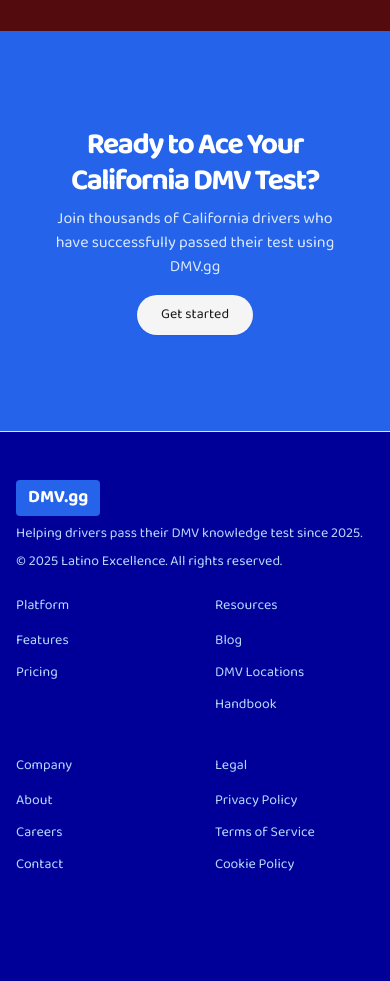
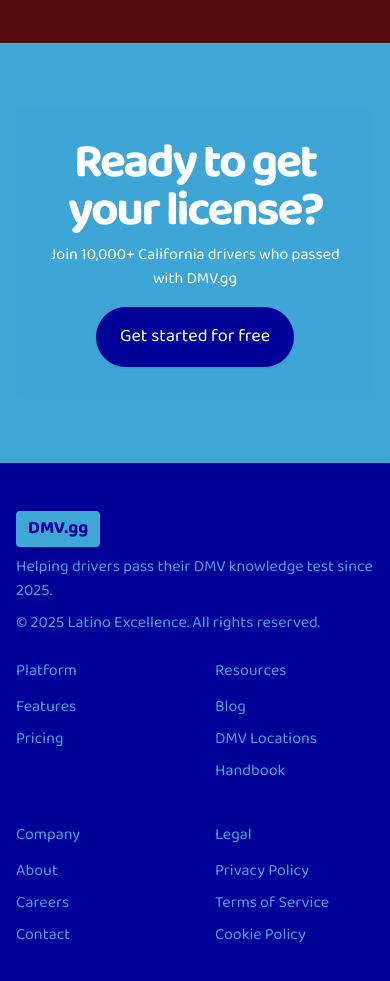
Before and after one commit to alvropena/dmv.gg, a Next.js app: page / in a window 390 px wide. Shown: the part 4400-5381 px from the top of the page. Before the commit the page ends 5324 px from the top, so only its background shows below. Built offline with nearby package versions, Linux system fonts and the light colour scheme; no server answers.

Commit message:
Update styles for CTA, FAQ, and Footer components

```diff
--- a/components/landing/CTA.tsx
+++ b/components/landing/CTA.tsx
@@ -12,27 +12,24 @@ export default function CTA() {
   };
 
   return (
-    <section className="w-full py-16 md:py-20 lg:py-24 bg-blue-600 text-white">
+    <section className="w-full py-16 md:py-20 lg:py-24 bg-[#3FA7D6] text-white">
       <div className="container mx-auto px-4">
-        <div className="max-w-5xl mx-auto rounded-lg bg-blue-600/90 p-8">
+        <div className="max-w-6xl mx-auto rounded-lg bg-[#3FA7D6]/90 p-8">
           <div className="flex flex-col items-center justify-center space-y-4 text-center">
-            <div className="space-y-2">
-              <h2 className="text-3xl font-bold tracking-tighter md:text-4xl/tight">
-                Ready to Ace Your California DMV Test?
+            <div className="space-y-2 w-full">
+              <h2 className="text-5xl font-extrabold tracking-tighter text-white sm:text-5xl md:text-5xl lg:text-7xl xl:text-8xl">
+                Ready to get your license?
               </h2>
-              <p className="max-w-[900px] text-blue-100 md:text-xl/relaxed lg:text-base/relaxed xl:text-xl/relaxed">
-                Join thousands of California drivers who have successfully
-                passed their test using DMV.gg
+              <p className="w-full text-white md:text-xl/relaxed lg:text-base/relaxed xl:text-xl/relaxed">
+                Join 10,000+ California drivers who passed with DMV.gg
               </p>
             </div>
             <div className="flex flex-col gap-2 min-[400px]:flex-row">
               <Button
-                size="lg"
-                variant="secondary"
                 onClick={handleGetStarted}
-                className="rounded-full px-6"
+                className="rounded-full text-lg px-6 py-4 h-auto bg-[#000099] text-white hover:bg-[#000099]/90 hover:text-white"
               >
-                Get started
+                Get started for free
               </Button>
             </div>
           </div>
--- a/components/landing/FAQ.tsx
+++ b/components/landing/FAQ.tsx
@@ -46,7 +46,7 @@ export default function FAQ() {
 			<div className="container mx-auto px-6">
 				<div className="flex flex-col items-center justify-center space-y-4 text-center">
 					<div className="space-y-2">
-						<h2 className="text-3xl font-bold tracking-tighter md:text-6xl/tight text-white">
+						<h2 className="text-5xl font-extrabold tracking-tighter text-[#9E2A2B] sm:text-5xl md:text-5xl lg:text-7xl xl:text-8xl">
 							Got questions?
 						</h2>
 					</div>
@@ -61,10 +61,10 @@ export default function FAQ() {
 							>
 								{faqItems.map((item) => (
 									<AccordionItem key={item.question} value={item.question} className="border-b border-white/20">
-										<AccordionTrigger className="text-left text-xl font-semibold px-6 text-white hover:text-white/90">
+										<AccordionTrigger className="text-left text-xl font-semibold px-6 text-[#9E2A2B] hover:text-[#9E2A2B]/90">
 											{item.question}
 										</AccordionTrigger>
-										<AccordionContent className="text-white/90 px-6">
+										<AccordionContent className="text-[#9E2A2B] px-6">
 											{item.answer}
 										</AccordionContent>
 									</AccordionItem>
--- a/components/landing/Footer.tsx
+++ b/components/landing/Footer.tsx
@@ -2,31 +2,31 @@ import Link from "next/link";
 
 export default function Footer() {
 	return (
-		<footer className="border-t">
+		<footer className="bg-transparent">
 			<div className="container mx-auto px-4">
 				<div className="flex flex-col gap-6 py-12 md:flex-row md:justify-between">
 					<div className="flex flex-col gap-2">
 						<Link href="/" className="flex items-center gap-2">
-							<div className="bg-blue-600 text-white font-bold py-1 px-3 rounded text-lg">
+							<div className="bg-[#3FA7D6] text-[#000099] font-bold py-1 px-3 rounded text-lg">
 								DMV.gg
 							</div>
 						</Link>
-						<p className="text-sm text-[#B6DBFF]">
+						<p className="text-base text-[#3FA7D6]">
 							Helping drivers pass their DMV knowledge test since 2025.
 						</p>
-						<p className="text-sm text-[#B6DBFF]">
+						<p className="text-base text-[#3FA7D6]">
 							© {new Date().getFullYear()} Latino Excellence. All rights
 							reserved.
 						</p>
 					</div>
 					<div className="grid grid-cols-2 gap-10 sm:grid-cols-4">
 						<div className="space-y-3">
-							<h3 className="text-sm font-medium text-[#B6DBFF]">Platform</h3>
+							<h3 className="text-base font-medium text-[#3FA7D6]">Platform</h3>
 							<ul className="space-y-2">
 								<li>
 									<Link
 										href="#features"
-										className="text-sm text-[#B6DBFF] hover:underline"
+										className="text-base text-[#3FA7D6] hover:underline"
 									>
 										Features
 									</Link>
@@ -34,7 +34,7 @@ export default function Footer() {
 								<li>
 									<Link
 										href="#pricing"
-										className="text-sm text-[#B6DBFF] hover:underline"
+										className="text-base text-[#3FA7D6] hover:underline"
 									>
 										Pricing
 									</Link>
@@ -42,12 +42,12 @@ export default function Footer() {
 							</ul>
 						</div>
 						<div className="space-y-3">
-							<h3 className="text-sm font-medium text-[#B6DBFF]">Resources</h3>
+							<h3 className="text-base font-medium text-[#3FA7D6]">Resources</h3>
 							<ul className="space-y-2">
 								<li>
 									<Link
 										href="/blog"
-										className="text-sm text-[#B6DBFF] hover:underline"
+										className="text-base text-[#3FA7D6] hover:underline"
 									>
 										Blog
 									</Link>
@@ -55,7 +55,7 @@ export default function Footer() {
 								<li>
 									<Link
 										href="https://www.dmv.ca.gov/portal/locations/"
-										className="text-sm text-[#B6DBFF] hover:underline"
+										className="text-base text-[#3FA7D6] hover:underline"
 										target="_blank"
 										rel="noopener noreferrer"
 									>
@@ -65,7 +65,7 @@ export default function Footer() {
 								<li>
 									<Link
 										href="https://www.dmv.ca.gov/portal/file/california-driver-handbook-pdf/"
-										className="text-sm text-[#B6DBFF] hover:underline"
+										className="text-base text-[#3FA7D6] hover:underline"
 										target="_blank"
 										rel="noopener noreferrer"
 									>
@@ -75,12 +75,12 @@ export default function Footer() {
 							</ul>
 						</div>
 						<div className="space-y-3">
-							<h3 className="text-sm font-medium text-[#B6DBFF]">Company</h3>
+							<h3 className="text-base font-medium text-[#3FA7D6]">Company</h3>
 							<ul className="space-y-2">
 								<li>
 									<Link
 										href="https://excellence.lat/about"
-										className="text-sm text-[#B6DBFF] hover:underline"
+										className="text-base text-[#3FA7D6] hover:underline"
 										target="_blank"
 										rel="noopener noreferrer"
 									>
@@ -90,7 +90,7 @@ export default function Footer() {
 								<li>
 									<Link
 										href="https://excellence.lat/careers"
-										className="text-sm text-[#B6DBFF] hover:underline"
+										className="text-base text-[#3FA7D6] hover:underline"
 										target="_blank"
 										rel="noopener noreferrer"
 									>
@@ -100,7 +100,7 @@ export default function Footer() {
 								<li>
 									<Link
 										href="mailto:support@dmv.gg"
-										className="text-sm text-[#B6DBFF] hover:underline"
+										className="text-base text-[#3FA7D6] hover:underline"
 									>
 										Contact
 									</Link>
@@ -108,12 +108,12 @@ export default function Footer() {
 							</ul>
 						</div>
 						<div className="space-y-3">
-							<h3 className="text-sm font-medium text-[#B6DBFF]">Legal</h3>
+							<h3 className="text-base font-medium text-[#3FA7D6]">Legal</h3>
 							<ul className="space-y-2">
 								<li>
 									<Link
 										href="/privacy"
-										className="text-sm text-[#B6DBFF] hover:underline"
+										className="text-base text-[#3FA7D6] hover:underline"
 									>
 										Privacy Policy
 									</Link>
@@ -121,7 +121,7 @@ export default function Footer() {
 								<li>
 									<Link
 										href="/terms"
-										className="text-sm text-[#B6DBFF] hover:underline"
+										className="text-base text-[#3FA7D6] hover:underline"
 									>
 										Terms of Service
 									</Link>
@@ -129,7 +129,7 @@ export default function Footer() {
 								<li>
 									<Link
 										href="/cookies"
-										className="text-sm text-[#B6DBFF] hover:underline"
+										className="text-base text-[#3FA7D6] hover:underline"
 									>
 										Cookie Policy
 									</Link>
```
